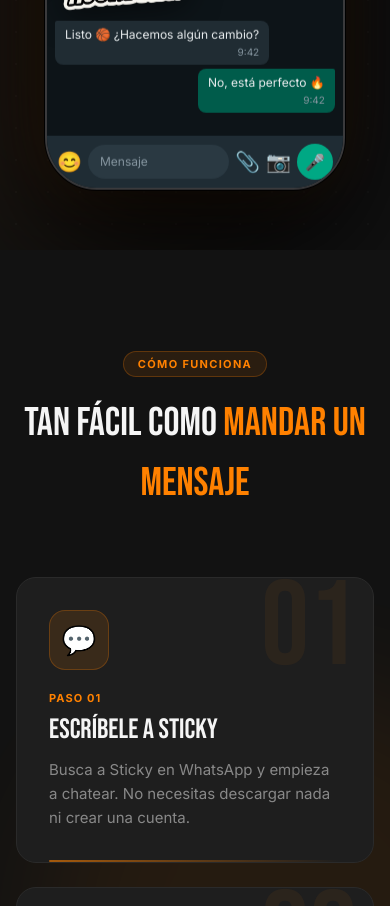
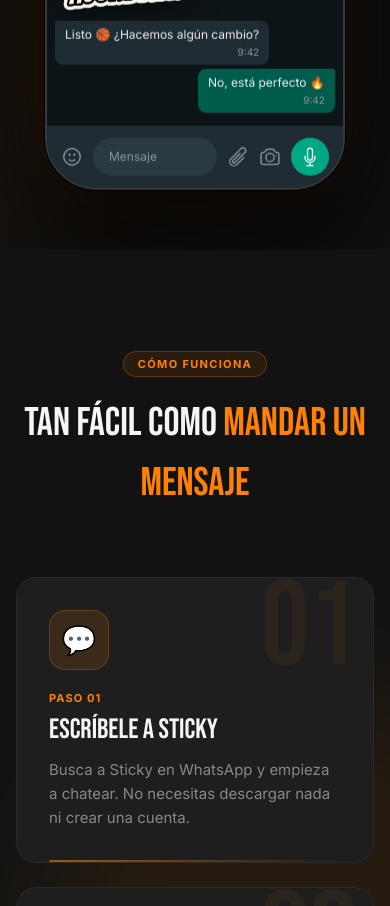
Before and after one commit to ferpinedo/sticky-landing, a Next.js app: page / in a window 390 px wide. Shown: the part 1040-1946 px from the top of the page. Built offline with nearby package versions, Linux system fonts and the light colour scheme.

Commit message:
Refactor PhoneMockup component for improved readability: enhance JSX structure and clean up inline styles for better maintainability.

```diff
--- a/package.json
+++ b/package.json
@@ -9,6 +9,7 @@
     "lint": "eslint"
   },
   "dependencies": {
+    "@heroicons/react": "^2.2.0",
     "next": "16.2.6",
     "react": "19.2.4",
     "react-dom": "19.2.4"
--- a/src/app/globals.css
+++ b/src/app/globals.css
@@ -206,10 +206,10 @@ body {
 
 .wa-input-bar {
   background: #1f2c34;
-  padding: 8px 10px;
+  padding: 12px 14px;
   display: flex;
   align-items: center;
-  gap: 6px;
+  gap: 10px;
   flex-shrink: 0;
 }
 
@@ -217,7 +217,7 @@ body {
   flex: 1;
   background: #2a3942;
   border-radius: 24px;
-  padding: 8px 12px;
+  padding: 10px 16px;
   font-size: 12px;
   color: #8696a0;
 }
--- a/src/components/PhoneMockup.tsx
+++ b/src/components/PhoneMockup.tsx
@@ -1,4 +1,12 @@
 import Image from "next/image";
+import {
+  CameraIcon,
+  FaceSmileIcon,
+  MicrophoneIcon,
+  PaperClipIcon,
+} from "@heroicons/react/24/outline";
+
+const waIconColor = "#8696a0";
 
 export default function PhoneMockup() {
   return (
@@ -168,24 +176,35 @@ export default function PhoneMockup() {
 
             {/* Input bar */}
             <div className="wa-input-bar">
-              <span style={{ fontSize: 20, color: "#8696a0" }}>😊</span>
+              <FaceSmileIcon
+                aria-hidden
+                style={{ width: 22, height: 22, color: waIconColor, flexShrink: 0 }}
+              />
               <div className="wa-input-pill">Mensaje</div>
-              <span style={{ fontSize: 20, color: "#8696a0" }}>📎</span>
-              <span style={{ fontSize: 20, color: "#8696a0" }}>📷</span>
+              <PaperClipIcon
+                aria-hidden
+                style={{ width: 22, height: 22, color: waIconColor, flexShrink: 0 }}
+              />
+              <CameraIcon
+                aria-hidden
+                style={{ width: 22, height: 22, color: waIconColor, flexShrink: 0 }}
+              />
               <div
                 style={{
-                  width: 36,
-                  height: 36,
+                  width: 38,
+                  height: 38,
                   borderRadius: "50%",
                   background: "#00a884",
                   display: "flex",
                   alignItems: "center",
                   justifyContent: "center",
-                  fontSize: 16,
                   flexShrink: 0,
                 }}
               >
-                🎤
+                <MicrophoneIcon
+                  aria-hidden
+                  style={{ width: 20, height: 20, color: "#fff" }}
+                />
               </div>
             </div>
           </div>
```
Also changed, not shown: 1 other file (tests, documents, lock files or other folders).
